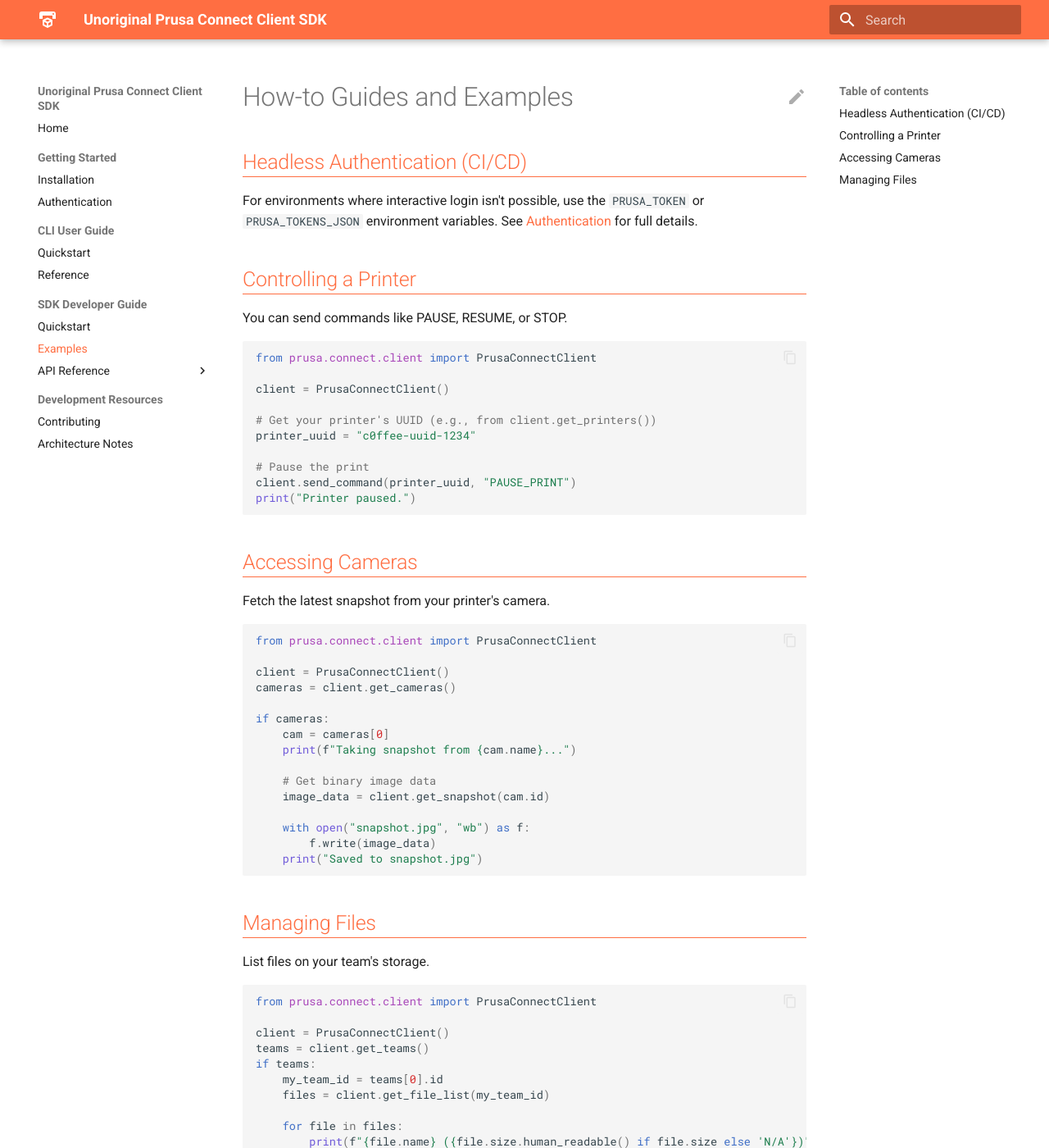
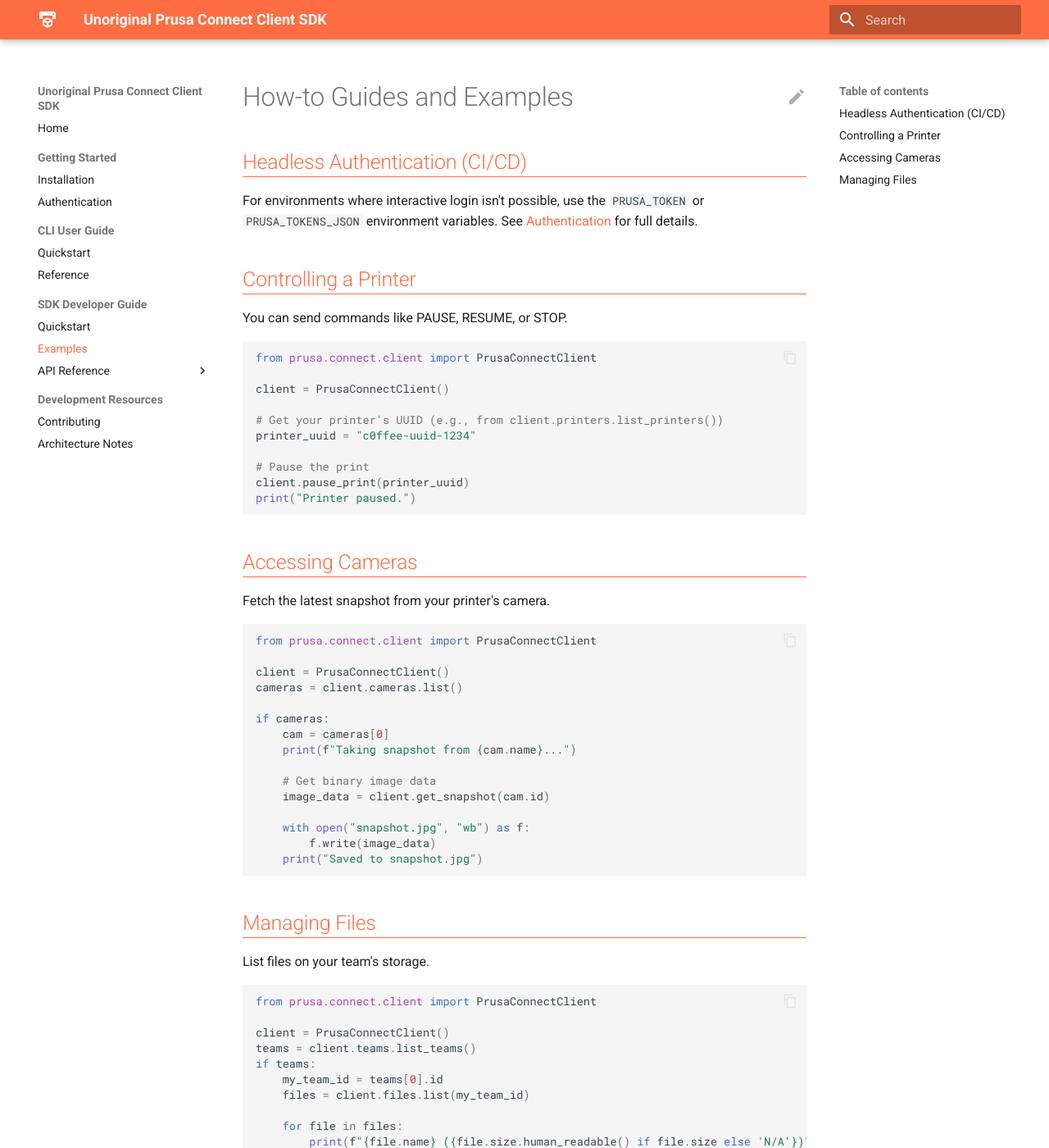
Before and after one commit to dcode/python-prusa-connect-sdk-client, an MkDocs documentation site: the page built from docs/examples.md, in a window 1280 px wide and 1400 px high. Shown: the whole window at 82% size. Built offline with MkDocs 1.6.1 and Material for MkDocs 9.7.7, drawn with Linux system fonts in a browser that asks for light colours; plug-ins that fetch from the network failed and are left out.

Commit message:
docs: update for 1.0.0 stable release
- Fix stale API examples in docs/examples.md and docs/sdk/quickstart.md
  to use the service-based API (client.printers.list_printers(), etc.)
  following removal of deprecated shim methods
- Bump Development Status classifier to 5 - Production/Stable
- Complete README with Quick Start snippet, Documentation link,
  Contributing and License sections
- Add CHANGELOG.md (Keep a Changelog format) documenting breaking
  changes, additions, and alpha release history

````diff
--- a/docs/examples.md
+++ b/docs/examples.md
@@ -16,11 +16,11 @@
 
 client = PrusaConnectClient()
 
-# Get your printer's UUID (e.g., from client.get_printers())
+# Get your printer's UUID (e.g., from client.printers.list_printers())
 printer_uuid = "c0ffee-uuid-1234"
 
 # Pause the print
-client.send_command(printer_uuid, "PAUSE_PRINT")
+client.pause_print(printer_uuid)
 print("Printer paused.")
 ```
 
@@ -32,7 +32,7 @@
 from prusa.connect.client import PrusaConnectClient
 
 client = PrusaConnectClient()
-cameras = client.get_cameras()
+cameras = client.cameras.list()
 
 if cameras:
     cam = cameras[0]
@@ -54,10 +54,10 @@
 from prusa.connect.client import PrusaConnectClient
 
 client = PrusaConnectClient()
-teams = client.get_teams()
+teams = client.teams.list_teams()
 if teams:
     my_team_id = teams[0].id
-    files = client.get_file_list(my_team_id)
+    files = client.files.list(my_team_id)
 
     for file in files:
         print(f"{file.name} ({file.size.human_readable() if file.size else 'N/A'})")
--- a/pyproject.toml
+++ b/pyproject.toml
@@ -1,12 +1,12 @@
 [project]
-name = "prusa-connect-sdk-client" # Normalized per https://packaging.python.org/en/latest/specifications/name-normalization/
+name = "prusa-connect-sdk-client"
 description = "Unoriginal Prusa Connect API client for Python and CLI"
 readme = "README.md"
 authors = [
   { name = "Derek Ditch", email = "dcode@users.noreply.github.com"}
 ]
 classifiers = [
-  "Development Status :: 4 - Beta",
+  "Development Status :: 5 - Production/Stable",
   "Intended Audience :: Developers",
   "License :: OSI Approved :: GNU Affero General Public License v3 or later (AGPLv3+)",
   "Programming Language :: Python :: 3",
@@ -108,7 +108,7 @@
 
 [tool.hatch.envs.default]
 installer = "uv"
-env-vars = { "UV_DEFAULT_INDEX" = "https://pypi.org/simple/" }
+env-vars = { "UV_DEFAULT_INDEX" = "https://pypi.org/simple" }
 features = ["cli"]
 
 [tool.hatch.build.hooks.protobuf]
````
Also changed, not shown: CHANGELOG.md (added, +60 -0 lines), README.md (+36 -2 lines), docs/sdk/quickstart.md (+2 -2 lines), 1 other file.
